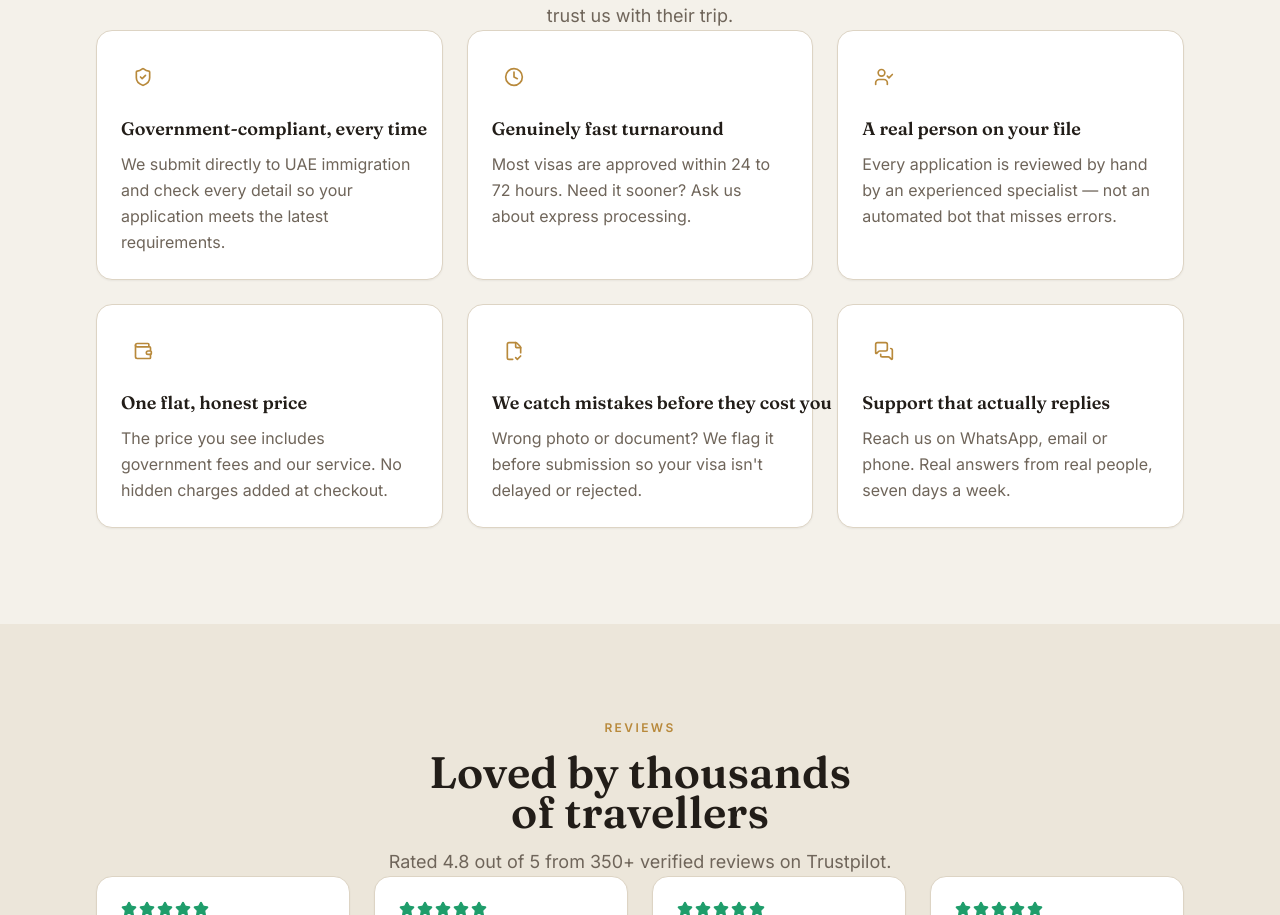
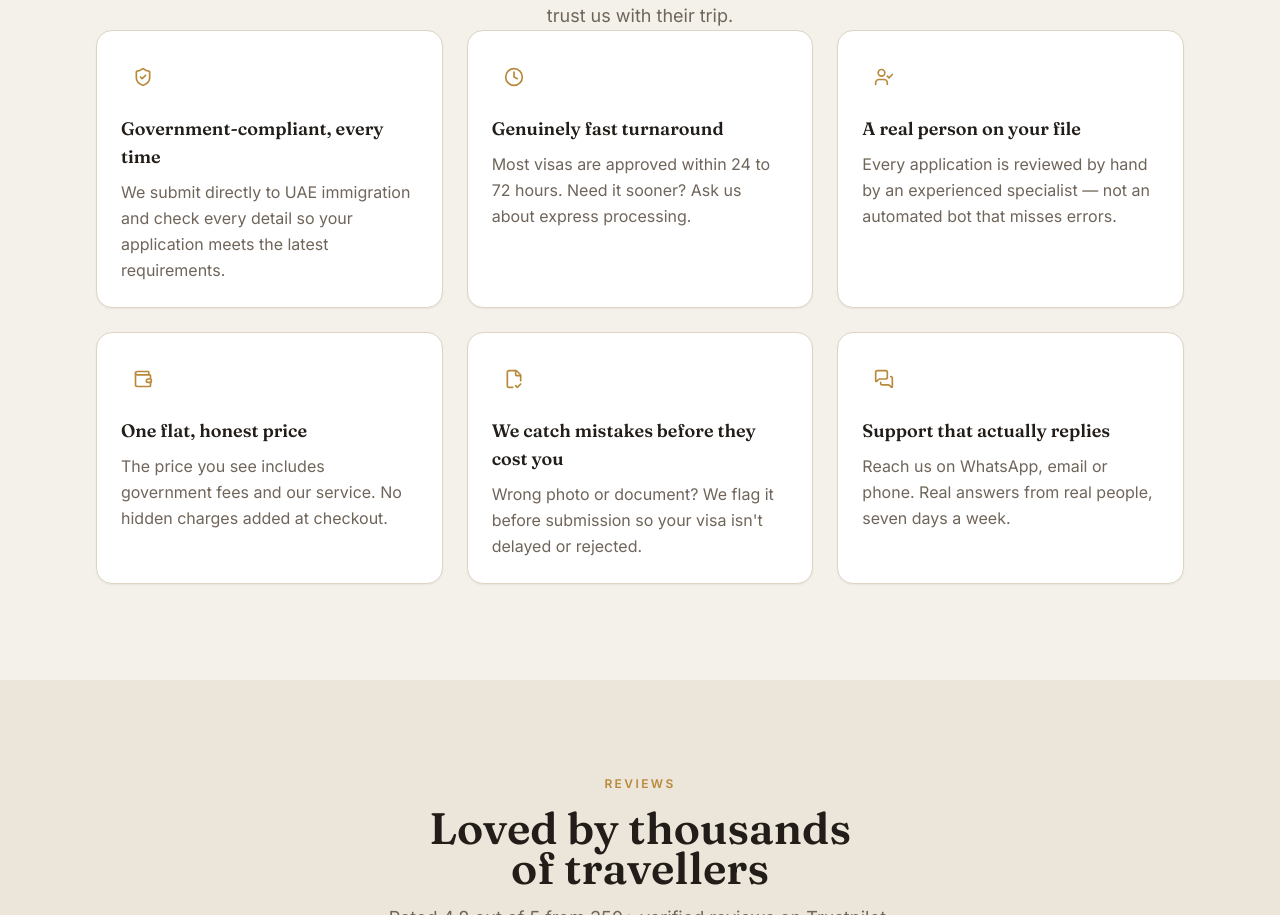
Before and after one commit to bvtonder1980-cmd/dubavisas, a Next.js app: page / in a window 1280 px wide. Shown: the part 3830-4745 px from the top of the page. Built offline with nearby package versions, Linux system fonts and the light colour scheme.

Commit message:
fix: remove whitespace-nowrap from WhyUs component heading
Improved readability by removing unnecessary whitespace constraint on heading.

Co-authored-by: bvtonder1980-cmd <275993852+bvtonder1980-cmd@users.noreply.github.com>

```diff
--- a/components/why-us.tsx
+++ b/components/why-us.tsx
@@ -49,7 +49,7 @@ export function WhyUs() {
               <span className="mb-4 flex h-11 w-11 items-center justify-center rounded-xl bg-accent/15">
                 <r.icon className="h-5 w-5 text-accent" aria-hidden="true" />
               </span>
-              <h3 className="mb-2 whitespace-nowrap font-serif text-lg font-semibold text-foreground">{r.title}</h3>
+              <h3 className="mb-2 font-serif text-lg font-semibold text-foreground">{r.title}</h3>
               <p className="text-pretty leading-relaxed text-muted-foreground">{r.body}</p>
             </div>
           ))}
```
